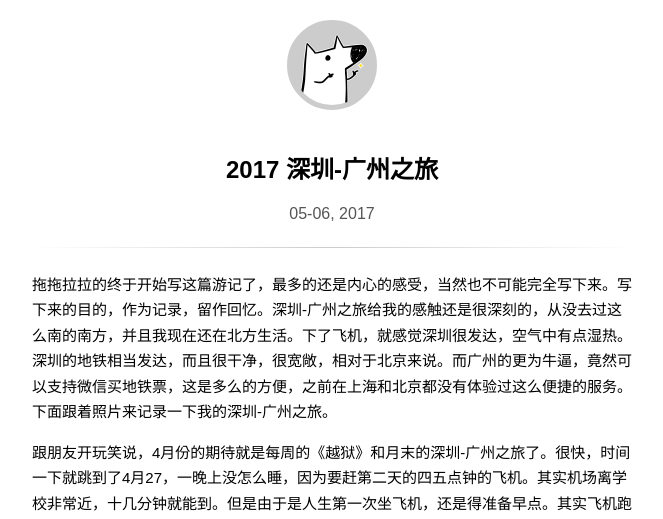
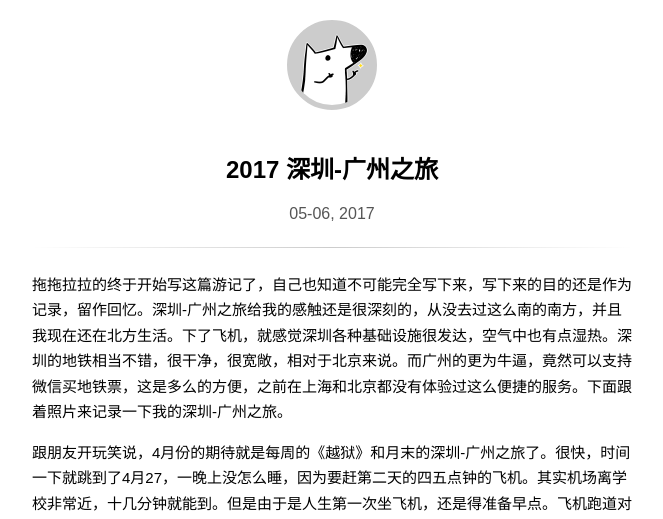
Before and after one commit to wuchangfeng/wuchangfeng.github.io, a Jekyll site: the page built from _posts/2017-05-06-shenzhen-guangzhou.md, in a window 1280 px wide and 1400 px high. Shown: the top 519 px of the window, without its empty margins (308-971 px from the left). Built offline with Jekyll 4.4.1, drawn with Linux system fonts in a browser that asks for light colours; some web fonts are replaced; comment, search, counter and statistics services are not loaded; some of the changed text lies outside the part shown.

Commit message:
fix:kimono:

```diff
--- a/_posts/2017-05-06-shenzhen-guangzhou.md
+++ b/_posts/2017-05-06-shenzhen-guangzhou.md
@@ -5,17 +5,17 @@
 categories:
 ---
 
-拖拖拉拉的终于开始写这篇游记了，最多的还是内心的感受，当然也不可能完全写下来。写下来的目的，作为记录，留作回忆。深圳-广州之旅给我的感触还是很深刻的，从没去过这么南的南方，并且我现在还在北方生活。下了飞机，就感觉深圳很发达，空气中有点湿热。深圳的地铁相当发达，而且很干净，很宽敞，相对于北京来说。而广州的更为牛逼，竟然可以支持微信买地铁票，这是多么的方便，之前在上海和北京都没有体验过这么便捷的服务。下面跟着照片来记录一下我的深圳-广州之旅。
+拖拖拉拉的终于开始写这篇游记了，自己也知道不可能完全写下来，写下来的目的还是作为记录，留作回忆。深圳-广州之旅给我的感触还是很深刻的，从没去过这么南的南方，并且我现在还在北方生活。下了飞机，就感觉深圳各种基础设施很发达，空气中也有点湿热。深圳的地铁相当不错，很干净，很宽敞，相对于北京来说。而广州的更为牛逼，竟然可以支持微信买地铁票，这是多么的方便，之前在上海和北京都没有体验过这么便捷的服务。下面跟着照片来记录一下我的深圳-广州之旅。
 
-跟朋友开玩笑说，4月份的期待就是每周的《越狱》和月末的深圳-广州之旅了。很快，时间一下就跳到了4月27，一晚上没怎么睡，因为要赶第二天的四五点钟的飞机。其实机场离学校非常近，十几分钟就能到。但是由于是人生第一次坐飞机，还是得准备早点。其实飞机跑道对面的建筑就是我的实验室，对，没错，我每天都能看到许多飞机起飞，降落。
+跟朋友开玩笑说，4月份的期待就是每周的《越狱》和月末的深圳-广州之旅了。很快，时间一下就跳到了4月27，一晚上没怎么睡，因为要赶第二天的四五点钟的飞机。其实机场离学校非常近，十几分钟就能到。但是由于是人生第一次坐飞机，还是得准备早点。飞机跑道对面的建筑就是我的实验室，对，没错，我每天都能看到许多飞机起飞和降落。
 
 ![](http://ww1.sinaimg.cn/mw690/b10d1ea5ly1ffbqmi71elj237k1t0hdu.jpg)
 
-第一站是深圳。三个小时就到达了目的地。小时候的玩伴，在这边开店。到了深圳，就感觉天气很湿热，有点闷。有可能是在机场的原因，妹子是真心多，而且还好看。朋友开车过来接我，一路上聊天。朋友的老婆，也是我初中同学，所以也是很放松。还特地给我晚上烧了小龙虾，烧了很多菜，晚上和朋友喝了一两个小时的酒，说真的我酒量不太好，但是那晚确实喝了不少。聊聊天，喝喝酒也是很开心。而后，吃完饭本准备去看电影，到了电影院，却已经很晚了。买了红茶，坐在深圳某个市民广场上，坐着吹风。说了好多小时候的事情，也是很好玩，感觉童年也就在几年前而已，但是仔细一看，却也过了十几年了。低下这张照片是我刚到深圳的映像，我把这张照片称为城市牢笼。
+第一站是深圳。三个小时就到达了目的地。小时候的发小，在这边开店做生意。到了深圳，就感觉天气很湿热，有点闷。有可能是在机场的原因，妹子是真心多，而且还好看。朋友开车过来接我，一路上聊天。朋友的老婆，也是我初中同学，所以也是很放松。晚上还特地给我烧了小龙虾，烧了很多菜，和朋友喝了一两个小时的酒，说真的我酒量不太好，但是那晚确实喝了不少。聊聊天，喝喝酒也是很开心。而后，吃完饭本准备去看电影，到了电影院，却已经很晚了。买了红茶，坐在深圳某个市民广场上，坐着吹风。说了好多小时候的事情，也是很好玩，感觉童年也就在几年前而已，但是仔细一看，却也过了十几年了。低下这张照片是我刚到深圳的映像，我把这张照片称为城市牢笼。
 
 ![](http://ww1.sinaimg.cn/mw690/b10d1ea5ly1ff9otsapfwj237k1t0kjn.jpg)
 
-第二天。如约去了大学好友那里，大学好友很牛逼，在深圳百度实习。同学前一天在上班，并且要办理离职事情。所以第一天就没有去找他了。大学同学两人，以及同学的一个朋友。四个人，约好了第二天去了深圳一个海滩。确实很偏远，路上大概花费了几个小时，坐车都累死了。然后路上滴滴的时候，遇见了一个本地司机，特别逗。不停的让我们在后排座的系上安全带，omg。好在海滩的感觉很不错。人生又是第一次见这样的海滩，风景很美。玩了好久好久，也在海水里走了好久，朋友们都在捉各种海里的小动物，我对这一块兴趣也不是很大。就坐在岩石上吹吹海风，拍拍照片。本打算晚上在海边过夜，住帐篷，吃吃烧烤什么的，但是由于一些原因还是放弃了。
+第二天。如约去了大学好友那里，大学好友在深圳百度实习。由于好友前一天在上班，并且要办理离职事情。所以第一天就没有去找他了。第二天与两个大学同学两人，以及同学的一个朋友，去了深圳一个海滩。确实很偏远，路上大概花费了几个小时，坐车都累死了。然后路上滴滴打车的时候，遇见了一个本地司机，特别逗。不停的让我们在后排座的系上安全带，omg。好在海滩的感觉很不错。人生又是第一次见这样的海滩，风景很美。玩了好久好久，也在海水里走了好久，朋友们都在捉各种海里的小动物，我对这一块兴趣也不是很大。就坐在岩石上吹吹海风，拍拍照片。本打算晚上在海边过夜，住帐篷，吃吃烧烤什么的，但是由于一些原因还是放弃了。
 
 ![](http://ww1.sinaimg.cn/mw690/b10d1ea5ly1ff9oyvko5mj237k1t0npe.jpg)
 
```
Also changed, not shown: other parts of _posts/2017-05-06-shenzhen-guangzhou.md (+2 -2 lines), _posts/2017-10-28-my-interview-and-intern.md (+1 -1 lines).
